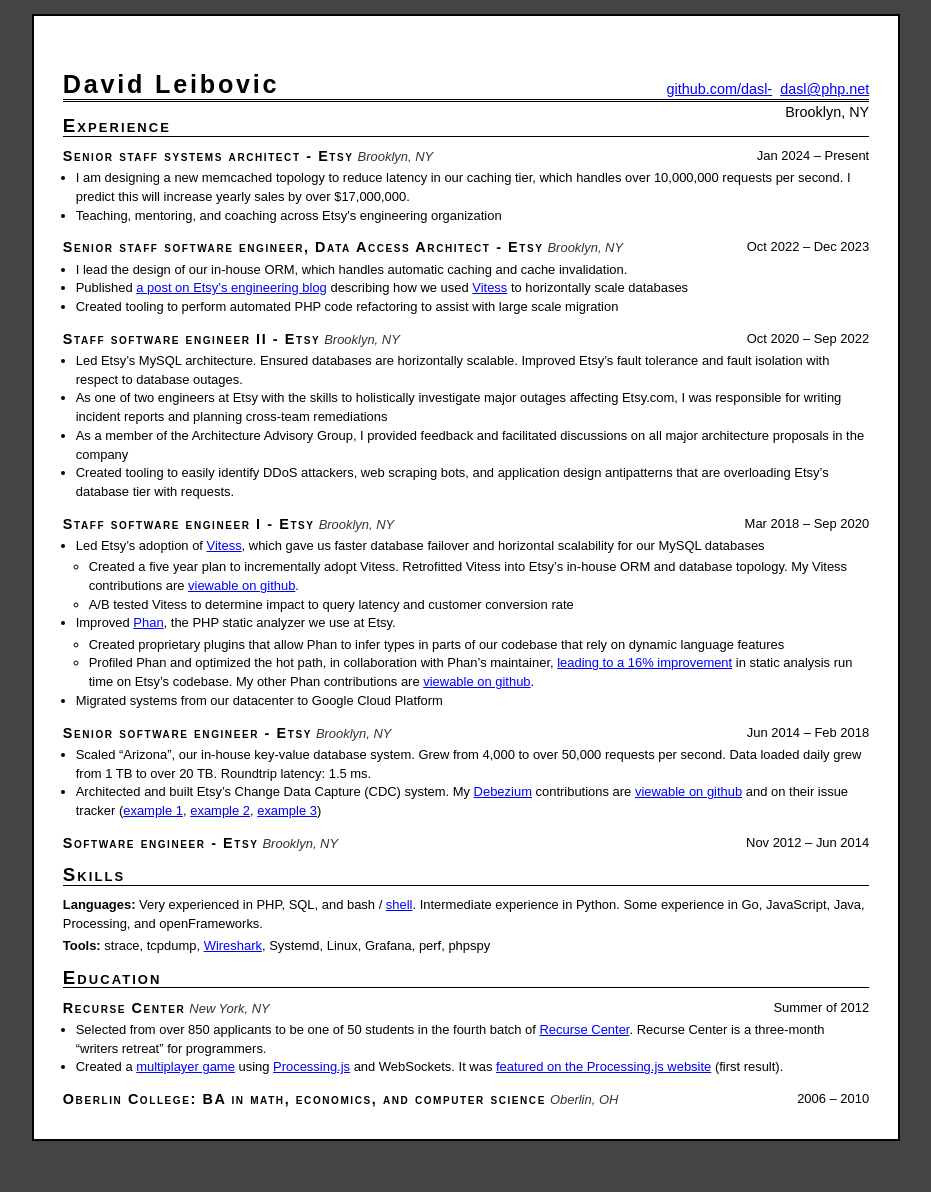
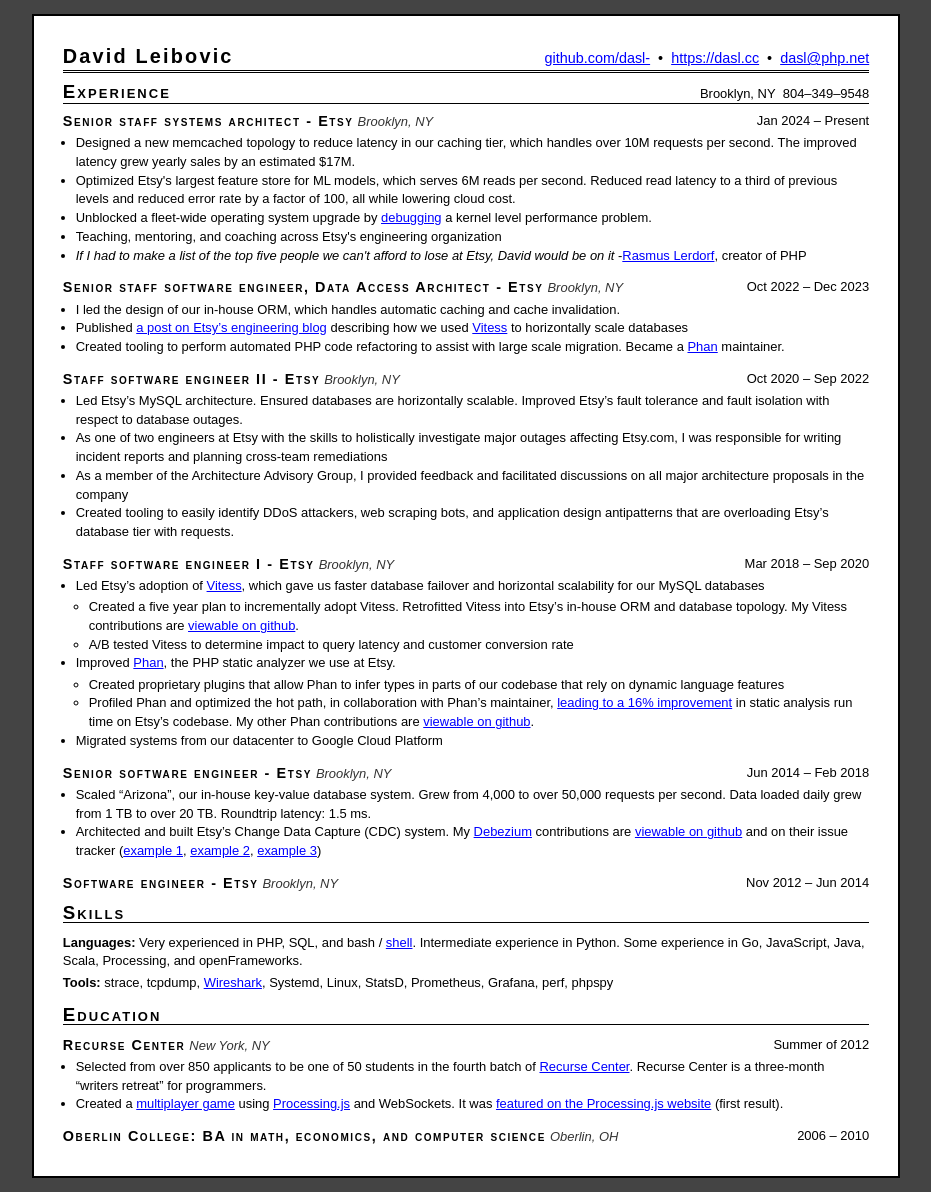
Before and after one commit to dasl-/dasl-.github.io, a Jekyll site: the page docs/assets/resume.html, which Jekyll copies as it is, in a window 1280 px wide. Shown: the whole page, without its empty margins (174-1105 px from the left). Built offline with Jekyll 4.4.1, drawn with Linux system fonts in a browser that asks for light colours; before the commit the page ends 1155 px from its top, so only the background shows below that.

Commit message:
2025 resume updates

```diff
--- a/docs/assets/resume.html
+++ b/docs/assets/resume.html
@@ -11,6 +11,11 @@
         * scale 100%
         * 0.24 in top / bottom margin
         * 0.2 in left / right margin
+
+        2025 update: print in FF with FF dialog (not system dialog)
+        * scale 98%
+        * 0.18" top, 0.15" bottom margin
+        * 0.2" left / right margin
 -->
 <head>
 
@@ -31,15 +36,14 @@
             margin:1em auto;
             border:2px solid #000;
             max-width: 56em;
-            }
+        }
         #address{
-            display:inline;
-            float:right;
-            padding-top:2.5em;
-            }
-        #contact{
-            text-align:right;
-            }
+            text-align: right;
+            white-space: nowrap; /* keep all links on one line */
+            margin: 0;
+            padding: 0;
+            flex: 1;
+        }
         .date {
             float:right;
             font-size:.9em;
@@ -98,17 +102,19 @@
             width: 27em;
         }
         #first-line-wrapper{
-            border-bottom:3px double #000;
-            margin:0 0 .1em 0;
+            display: flex;
+            justify-content: space-between;  /* pushes left/right */
+            align-items: baseline;           /* aligns h1 and text nicely */
+            border-bottom: 3px double #000;
+            margin: 0 0 .1em 0;
+            width: 100%;
+            box-sizing: border-box;
         }
         h1{
-            font-family: Arial;
-            margin:0;
-            padding:1em 0 0 0;
-            font-size:1.75em;
-            letter-spacing:.11em;
-            display:inline;
-            float:left;
+            margin: 0;
+            padding: 0 0 0.1em 0;
+            font-size: 1.38em;
+            letter-spacing: .11em;
             }
         h2 {
             font-family: Arial;
@@ -116,7 +122,7 @@
             font-variant: small-caps;
             letter-spacing:.11em;
             border-bottom:1px solid #000;
-            margin-top: .7em;
+            margin-top: .55em;
             margin-bottom:.55em;
             }
         .section h3 {
@@ -135,12 +141,33 @@
         a, a:visited{
              color: blue;
         }
+        #section-header {
+          display: flex;
+          justify-content: space-between;  /* pushes left/right apart */
+          align-items: baseline;           /* aligns h2 and contact text nicely */
+          margin-top: .55em;                /* preserve your current spacing */
+          margin-bottom:.55em;
+          border-bottom:1px solid #000;
+
+        }
+        #section-header h2 {
+            border-bottom: none;
+            margin-top: 0em;
+            margin-bottom:0em;
+        }
+        #contact {
+            text-align: right;
+            white-space: nowrap;
+            margin: 0;
+            padding: 0;
+            font-size: 0.9em;
+        }
     </style>
     <style type="text/css" media="print">
         body {
             background-color:#FFF;
             border-width:0 0 0 0;
-            margin:-2em 0em 0em 0em;
+            margin:0em 0em 0em 0em;
             padding:0em 0em 0em 0em;
             width:100%;
             font-size: .93em;
@@ -152,29 +179,34 @@
 </head><body>
     <div id="first-line-wrapper">
         <h1>David Leibovic</h1>
-        <div id="address"><a href="http://github.com/dasl-/">github.com/dasl-</a>&nbsp;&nbsp;<a href="mailto:dasl@php.net">dasl@php.net</a></div>
+        <div id="address"><a href="https://github.com/dasl-/">github.com/dasl-</a>&nbsp;&nbsp;&bull;&nbsp;&nbsp;<a href="https://dasl.cc">https://dasl.cc</a>&nbsp;&nbsp;&bull;&nbsp;&nbsp;<a href="mailto:dasl@php.net">dasl@php.net</a></div>
         <div style="clear:both;"></div>
     </div>
-    <div id="contact">Brooklyn, NY</div>
 
+<div id="section-header">
+  <h2>Experience</h2>
+  <div id="contact">Brooklyn, NY&nbsp;&nbsp;804&#8210;349&#8210;9548</div>
+</div>
     <div class="section">
-        <h2 style="margin-top:-3px;">Experience</h2>
         <div class="content">
             <span class="date">Jan 2024 &ndash; Present</span>
             <h3>Senior staff systems architect - Etsy</h3>
             <address>Brooklyn, NY</address>
             <ul>
-                <li>I am designing a new memcached topology to reduce latency in our caching tier, which handles over 10,000,000 requests per second. I predict this will increase yearly sales by over $17,000,000.</li>
+                <li>Designed a new memcached topology to reduce latency in our caching tier, which handles over 10M requests per second. The improved latency grew yearly sales by an estimated $17M.</li>
+                <li>Optimized Etsy's largest feature store for ML models, which serves 6M reads per second. Reduced read latency to a third of previous levels and reduced error rate by a factor of 100, all while lowering cloud cost.</li>
+                <li>Unblocked a fleet-wide operating system upgrade by <a href="https://dasl.cc/2025/01/01/debugging-our-new-linux-kernel/">debugging</a> a kernel level performance problem.</li>
                 <li>Teaching, mentoring, and coaching across Etsy's engineering organization</li>
+                <li><i>If I had to make a list of the top five people we can't afford to lose at Etsy, David would be on it</i> -<a href="https://en.wikipedia.org/wiki/Rasmus_Lerdorf">Rasmus Lerdorf</a>, creator of PHP</li>
             </ul>
 
             <span class="date">Oct 2022 &ndash; Dec 2023</span>
             <h3>Senior staff software engineer, Data Access Architect - Etsy</h3>
             <address>Brooklyn, NY</address>
             <ul>
-                <li>I lead the design of our in-house ORM, which handles automatic caching and cache invalidation.</li>
+                <li>I led the design of our in-house ORM, which handles automatic caching and cache invalidation.</li>
                 <li>Published <a href="https://www.etsy.com/codeascraft/scaling-etsy-payments-with-vitess-part-3--reducing-cutover-risk">a post on Etsy&rsquo;s engineering blog</a> describing how we used <a href="https://vitess.io/">Vitess</a> to horizontally scale databases</li>
-                <li>Created tooling to perform automated PHP code refactoring to assist with large scale migration</li>
+                <li>Created tooling to perform automated PHP code refactoring to assist with large scale migration. Became a <a href="https://github.com/phan/phan">Phan</a> maintainer.</li>
             </ul>
 
             <span class="date">Oct 2020 &ndash; Sep 2022</span>
@@ -230,9 +262,9 @@
     <div class="section">
         <h2>Skills</h2>
 
-        <p><b>Languages:</b> Very experienced in PHP, SQL, and bash / <a href="https://gist.github.com/dasl-/6970cf99b87fea18a3ca8c858292a705">shell</a>. Intermediate experience in Python. Some experience in Go, JavaScript, Java, Processing, and openFrameworks.</p>
+        <p><b>Languages:</b> Very experienced in PHP, SQL, and bash / <a href="https://gist.github.com/dasl-/6970cf99b87fea18a3ca8c858292a705">shell</a>. Intermediate experience in Python. Some experience in Go, JavaScript, Java, Scala, Processing, and openFrameworks.</p>
 
-        <p style="margin-top:-10px"><b>Tools:</b> strace, tcpdump, <a href="https://github.com/mikebrady/shairport-sync/issues/1515#issuecomment-1233652850">Wireshark</a>, Systemd, Linux, Grafana, perf, phpspy</p>
+        <p style="margin-top:-10px"><b>Tools:</b> strace, tcpdump, <a href="https://github.com/mikebrady/shairport-sync/issues/1515#issuecomment-1233652850">Wireshark</a>, Systemd, Linux, StatsD, Prometheus, Grafana, perf, phpspy</p>
     </div>
 
     <div class="section">
```
